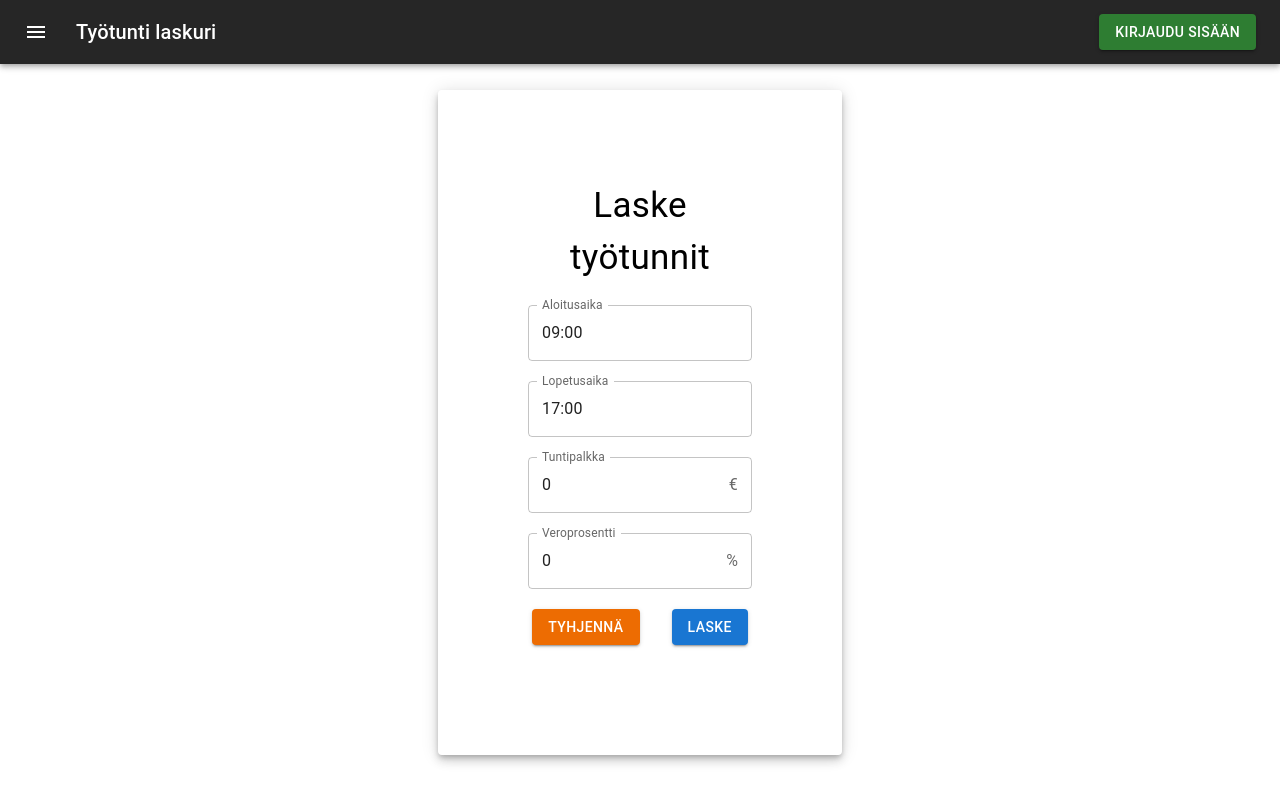
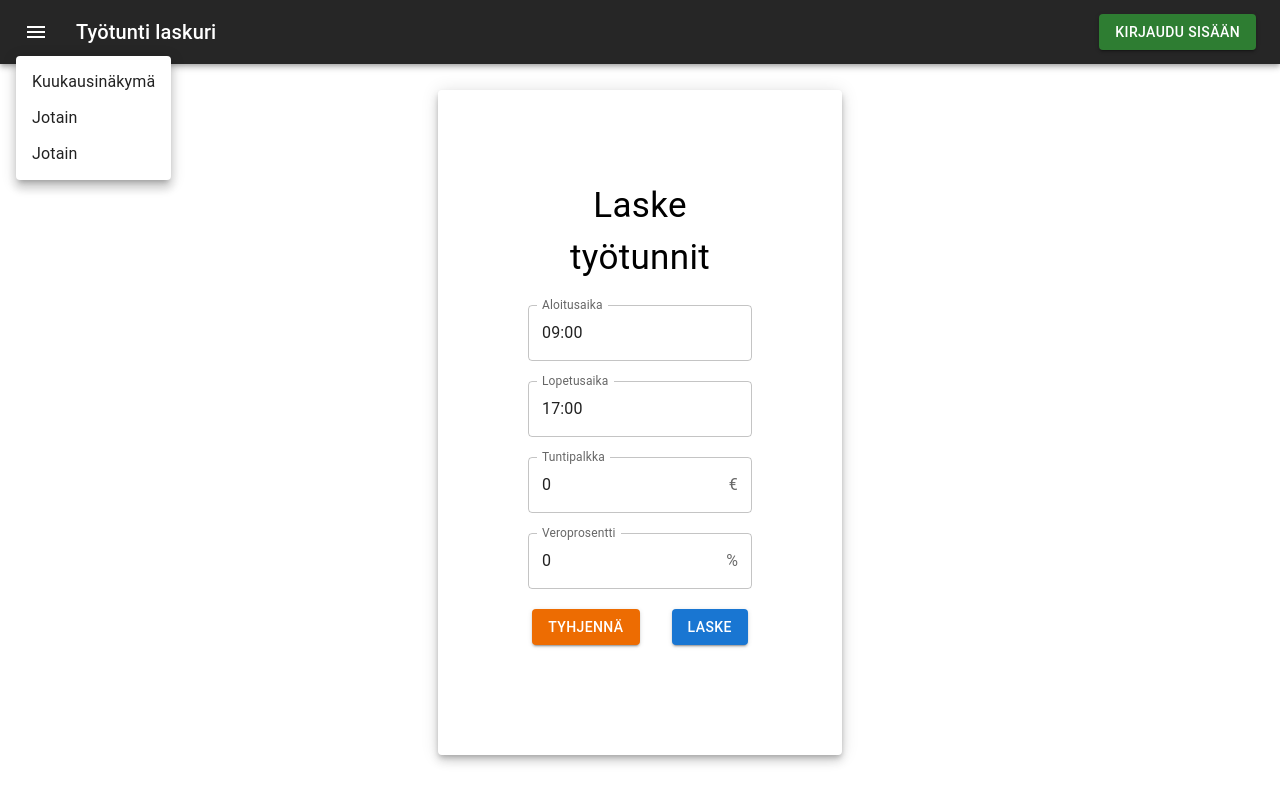
Before and after one commit to Gittivelhot/work-calculator-front, a React (Vite) app: page / in a window 1280 px wide. Both pictures are taken after a click on the button "menu". Built offline with nearby package versions, Linux system fonts and the light colour scheme; no server answers; the HTML template or start-up script is replaced by a standard one.

Commit message:
dropdown menu

```diff
--- a/package.json
+++ b/package.json
@@ -19,6 +19,7 @@
     "dayjs": "^1.11.9",
     "react": "^18.2.0",
     "react-dom": "^18.2.0",
+    "react-router-dom": "^6.17.0",
     "styled-components": "^5.3.11"
   },
   "devDependencies": {
--- a/src/components/ButtonAppBar.jsx
+++ b/src/components/ButtonAppBar.jsx
@@ -5,11 +5,24 @@ import Typography from '@mui/material/Typography';
 import Button from '@mui/material/Button';
 import IconButton from '@mui/material/IconButton';
 import MenuIcon from '@mui/icons-material/Menu';
+import Menu from '@mui/material/Menu';
+import MenuItem from '@mui/material/MenuItem';
+import React, { useState } from 'react';
+
 
 export default function ButtonAppBar() {
+  const [anchorEl, setAnchorEl] = useState(null);
+
+  const handleMenuClick = (event) => {
+    setAnchorEl(event.currentTarget);
+  };
+
+  const handleMenuClose = () => {
+    setAnchorEl(null);
+  };
 
   return (
-    <Box sx={{ flexGrow: 1}}>
+    <Box sx={{ flexGrow: 1 }}>
       <AppBar position="static" style={{ backgroundColor: '#262626' }}>
         <Toolbar>
           <IconButton
@@ -18,13 +31,26 @@ export default function ButtonAppBar() {
             color="inherit"
             aria-label="menu"
             sx={{ mr: 2 }}
+            onClick={handleMenuClick}
           >
             <MenuIcon />
           </IconButton>
+
           <Typography variant="h6" component="div" sx={{ flexGrow: 1 }}>
             Työtunti laskuri
           </Typography>
-          <Button color="success" variant='contained'>Kirjaudu sisään</Button>
+
+          <Button color="success" variant="contained">Kirjaudu sisään</Button>
+
+          <Menu
+            anchorEl={anchorEl}
+            open={Boolean(anchorEl)}
+            onClose={handleMenuClose}
+          >
+            <MenuItem onClick={handleMenuClose}>Kuukausinäkymä</MenuItem>
+            <MenuItem onClick={handleMenuClose}>Jotain</MenuItem>
+            <MenuItem onClick={handleMenuClose}>Jotain</MenuItem>
+          </Menu>
         </Toolbar>
       </AppBar>
     </Box>
```
Also changed, not shown: 1 other file (tests, documents, lock files or other folders).
